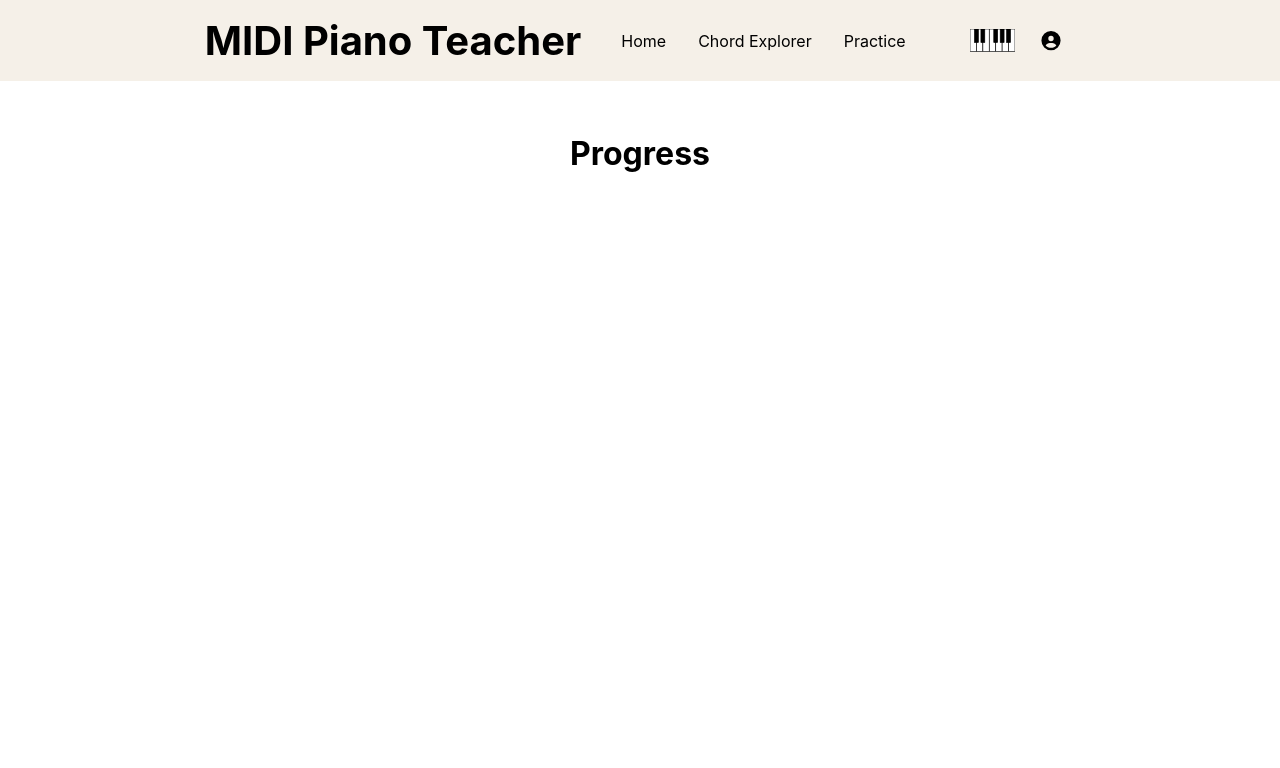
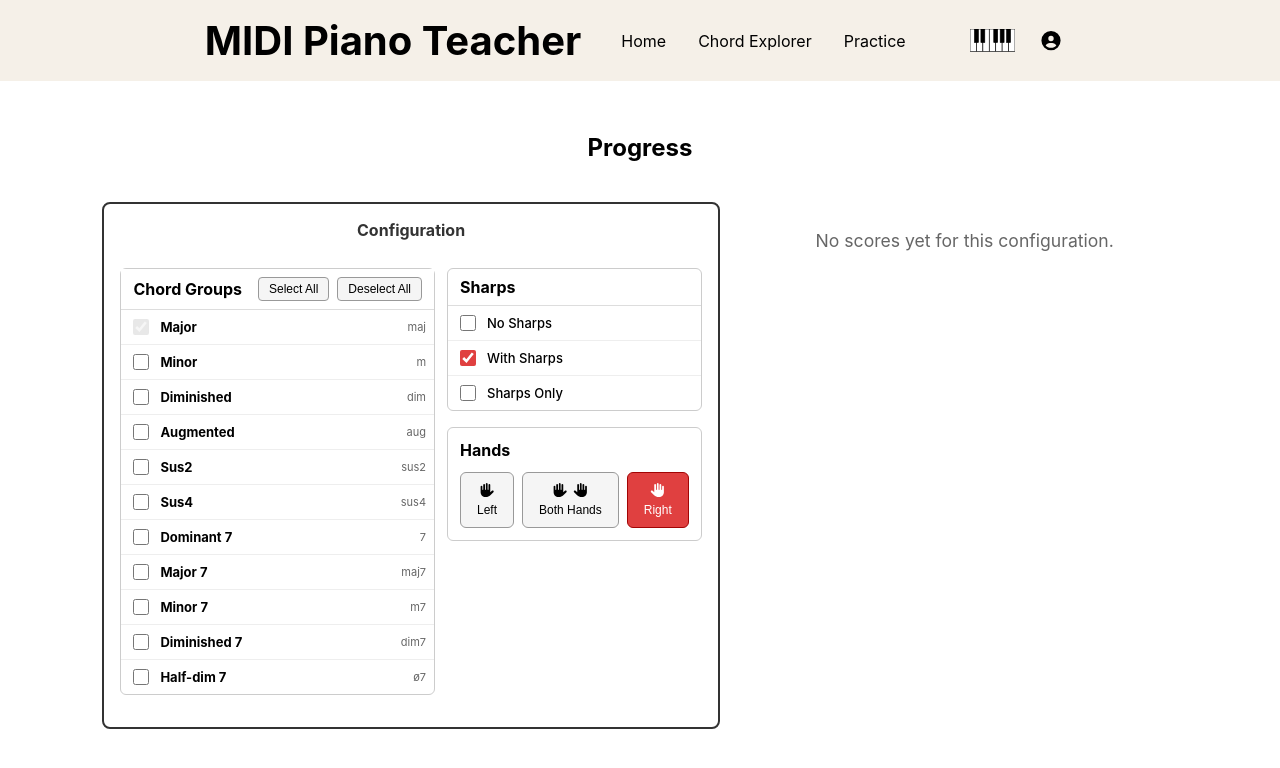
Before and after one commit to mjosephs1/midi-piano-teacher-web, a React (Create React App) app: page /practice-chords/progress in a window 1280 px wide. Shown: the top 768 px of the page. Built offline with nearby package versions, Linux system fonts and the light colour scheme.

Commit message:
Implement Progress page - add graphs to display progress over time for the Timed Mode results

```diff
--- a/package.json
+++ b/package.json
@@ -15,6 +15,7 @@
     "react-dom": "^19.2.6",
     "react-router-dom": "^7.15.1",
     "react-scripts": "5.0.1",
+    "recharts": "^3.8.1",
     "web-vitals": "^2.1.4"
   },
   "scripts": {
--- a/src/pages/Progress.css
+++ b/src/pages/Progress.css
@@ -1,3 +1,49 @@
 .progress-page {
-  padding: 2rem;
+  display: flex;
+  flex-direction: column;
+  align-items: center;
+  gap: 20px;
+  padding: 20px;
+  min-height: 100vh;
+  max-width: 1200px;
+  margin: 0 auto;
+  width: 100%;
+  box-sizing: border-box;
 }
+
+.progress-layout {
+  display: flex;
+  flex-direction: row;
+  align-items: flex-start;
+  gap: 32px;
+  width: 100%;
+}
+
+.progress-config-card {
+  border-radius: 8px;
+  padding: 16px;
+  flex: 0 0 auto;
+  width: fit-content;
+  box-sizing: border-box;
+  border: 2px solid #333;
+}
+
+.progress-config-card-title {
+  margin: 0 0 12px 0;
+  font-size: 16px;
+  font-weight: bold;
+  color: #333;
+}
+
+.progress-chart-section {
+  flex: 1;
+  min-width: 0;
+  padding-top: 8px;
+}
+
+.progress-empty {
+  color: #666;
+  font-size: 1.1rem;
+  margin-top: 20px;
+  text-align: center;
+}
--- a/src/pages/Progress.tsx
+++ b/src/pages/Progress.tsx
@@ -1,10 +1,98 @@
-import type { FC } from 'react';
+import { FC, useState, useEffect } from 'react';
+import {
+  LineChart, Line, XAxis, YAxis, CartesianGrid, Tooltip, ResponsiveContainer,
+} from 'recharts';
+import { PracticeConfig, TIMED_HISTORY_KEY, TimedHistory } from '../midi/noteUtils';
+import { PracticeConfiguration } from '../components/PracticeConfiguration';
 import './Progress.css';
 
+type ChartDataPoint = { date: string; avgScore: number };
+
+const getChartData = (config: PracticeConfig): ChartDataPoint[] => {
+  try {
+    const raw = localStorage.getItem(TIMED_HISTORY_KEY);
+    const history: TimedHistory = raw ? JSON.parse(raw) : {};
+    const entries = history[config.toString()] ?? [];
+
+    const byDay: Record<string, number[]> = {};
+    for (const entry of entries) {
+      const day = new Date(entry.timestamp).toLocaleDateString();
+      if (!byDay[day]) byDay[day] = [];
+      byDay[day].push(entry.score);
+    }
+
+    return Object.entries(byDay)
+      .map(([date, scores]) => ({
+        date,
+        avgScore: Math.round((scores.reduce((a, b) => a + b, 0) / scores.length) * 10) / 10,
+      }))
+      .sort((a, b) => new Date(a.date).getTime() - new Date(b.date).getTime());
+  } catch {
+    return [];
+  }
+};
+
 export const Progress: FC = () => {
+  const [config, setConfig] = useState<PracticeConfig>(() => {
+    try {
+      const stored = localStorage.getItem(PracticeConfig.STORAGE_KEY);
+      if (stored !== null) {
+        const parsed = JSON.parse(stored);
+        const loaded = PracticeConfig.fromJson(parsed);
+        if (loaded) return loaded;
+      }
+    } catch {
+      // localStorage unavailable or invalid JSON
+    }
+    return new PracticeConfig();
+  });
+
+  useEffect(() => {
+    try {
+      localStorage.setItem(PracticeConfig.STORAGE_KEY, JSON.stringify(config.toJson()));
+    } catch {
+      // localStorage unavailable
+    }
+  }, [config]);
+
+  const chartData = getChartData(config);
+
   return (
     <div className="progress-page">
-      <h1>Progress</h1>
+      <h2>Progress</h2>
+
+      <div className="progress-layout">
+        <div className="progress-config-card">
+          <h3 className="progress-config-card-title">Configuration</h3>
+          <PracticeConfiguration
+            config={config}
+            onPracticeConfigChange={setConfig}
+          />
+        </div>
+
+        <div className="progress-chart-section">
+          {chartData.length === 0 ? (
+            <div className="progress-empty">No scores yet for this configuration.</div>
+          ) : (
+            <ResponsiveContainer width="100%" height={350}>
+              <LineChart data={chartData} margin={{ top: 10, right: 20, left: 0, bottom: 0 }}>
+                <CartesianGrid strokeDasharray="3 3" />
+                <XAxis dataKey="date" />
+                <YAxis allowDecimals={false} />
+                <Tooltip />
+                <Line
+                  type="monotone"
+                  dataKey="avgScore"
+                  name="Avg Score"
+                  stroke="#e53935"
+                  dot={true}
+                  strokeWidth={2}
+                />
+              </LineChart>
+            </ResponsiveContainer>
+          )}
+        </div>
+      </div>
     </div>
   );
 };
```
Also changed, not shown: 2 other files (tests, documents, lock files or other folders).
